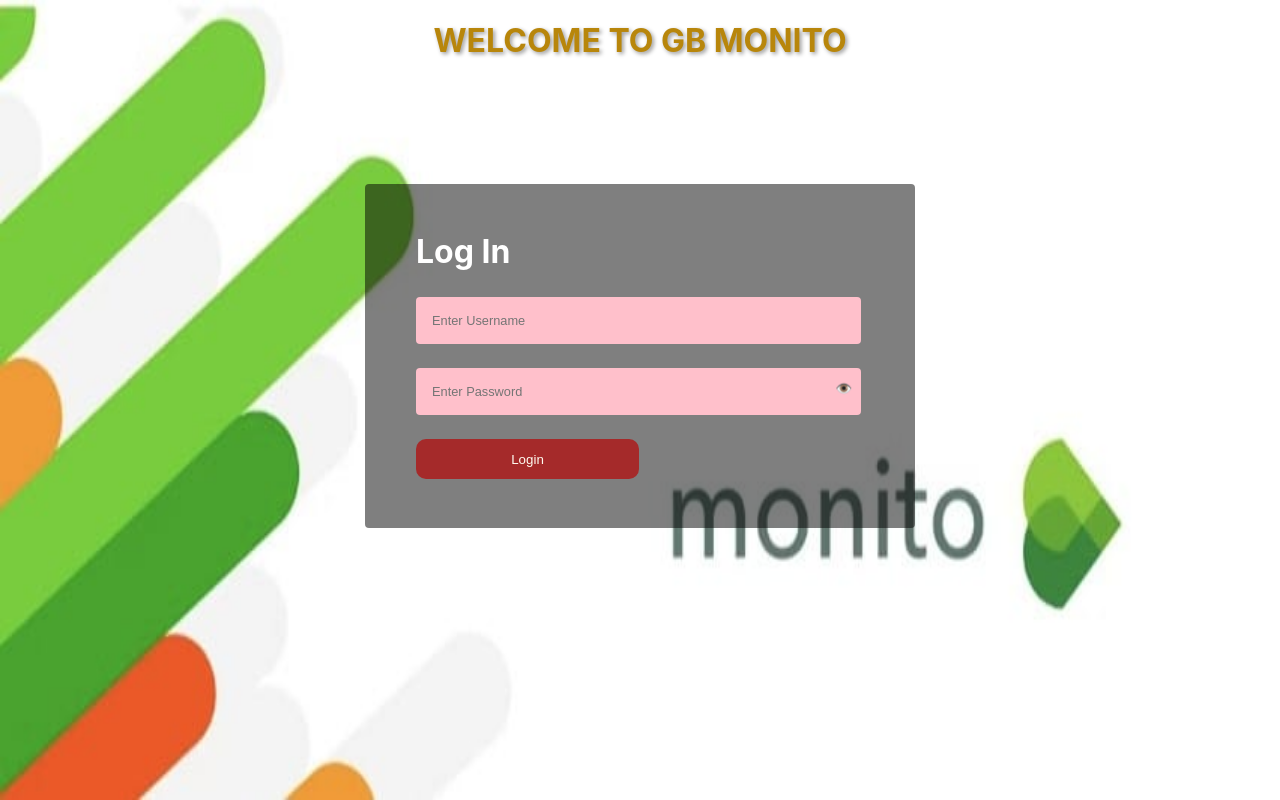
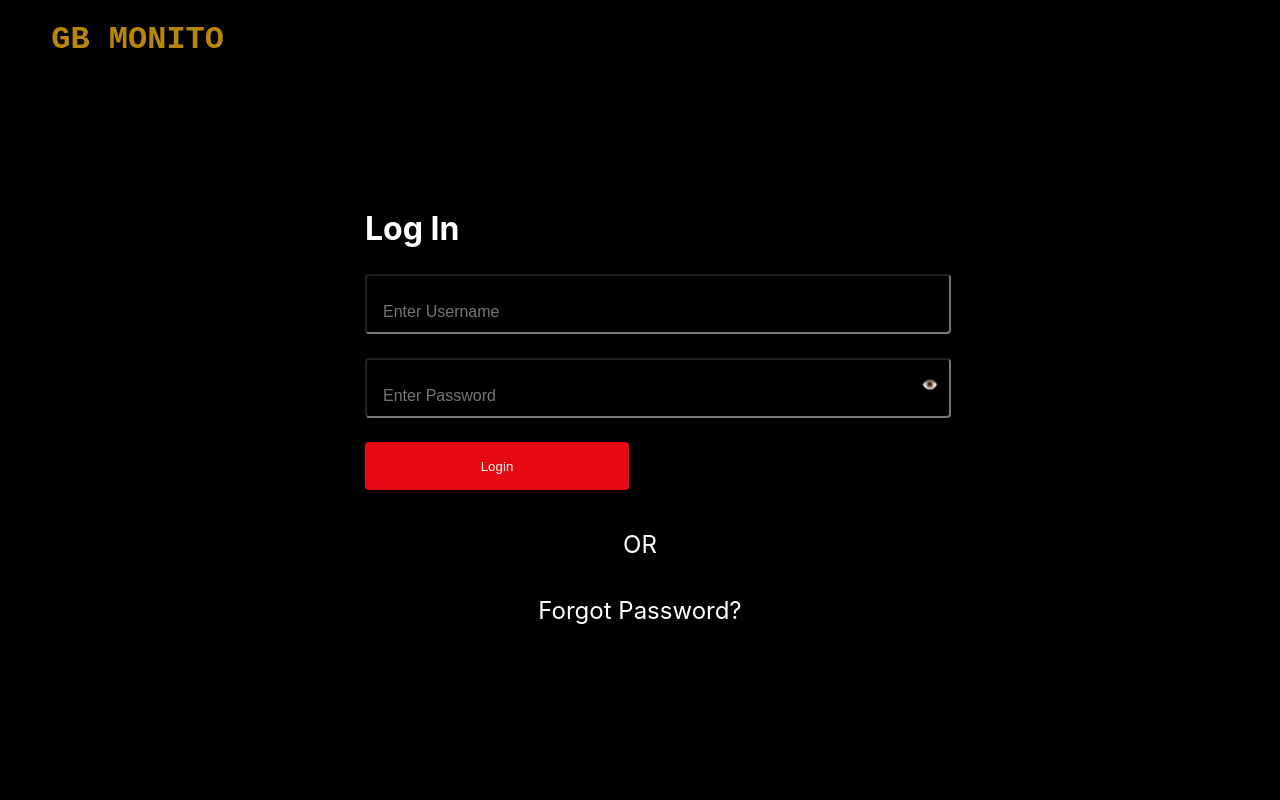
Before and after one commit to kunalsinghgaya/kunal-github, a React (Create React App) app: page / in a window 1280 px wide. Built offline with nearby package versions, Linux system fonts and the light colour scheme.

Commit message:
added second phase

```diff
--- a/src/App.css
+++ b/src/App.css
@@ -1,15 +1,18 @@
 .App {
   overflow-y: hidden;
   /* text-align: center; */
-  background-repeat: no-repeat;
+  /* background-repeat: no-repeat;
   background-image: url("./logo.jpg");
-  min-height: 100vh;
+
   background-position: center;
-  background-size: 100% 100vh;
-  @media  (max-width: 768px) {
-    background-image: url("./logo.jpg");
-    background-size: 133% 100vh;
-  }
+  background-size: 100% 100vh; */
+  /* @media  (max-width: 886px) { */
+    /* background-image: url("./logo.jpg");
+    background-size: 133% 100vh; */
+    background-color: rgb(0, 0, 0);
+    background-image: none;
+    min-height: 100vh;
+  /* } */
 }
 
 .form-css{
@@ -19,8 +22,8 @@
 }
 
 form{
-  padding: 21px 86px 49px 51px;
-  @media  (max-width: 768px) {
+  /* padding: 21px 86px 49px 51px; */
+  @media  (max-width: 886px) {
     padding: 21px 56px 49px 17px;
   }
 
@@ -57,12 +60,14 @@
 }
 
 h1{
-  text-align: center;
+  text-align: start;
   color: darkgoldenrod;
   font-size: 2rem;
   font-weight: bold;
   /* color: red; */
-  text-shadow: 2px 2px 4px rgba(0, 0, 0, 0.4);
+  text-shadow: 2px 2px 10px rgba(0, 0, 0, 0.6), -2px -2px 10px rgba(0, 0, 0, 0.6);
+  font-family: 'Courier New', Courier, monospace;
+  margin-left: 4%;
 }
 
 h2{
@@ -78,25 +83,34 @@
   background-color: rgba(0, 0, 0, 0.5);
   border-radius: 4px;
   width: 550px;
-  @media (max-width: 768px) {
-    width: 80%;
+  @media (max-width: 886px) {
+    width: 98%;
   }
 
 }
 
 input {
   width: 100%;
-  border: 1px rgba(34, 31, 31, 0.6);
-  color: black;
+  /* border: 0 transparent; */
+  color: wheat;
   outline: none;
-  padding: 1rem;
+  padding: 1.5rem 1rem 0.5rem 1rem;
   font-size: 0.8rem;
   border-radius: 4px;
-  background: pink;
+  background: transparent;
   outline: none;
   margin-bottom: 1.5rem;
+  line-height: 1.5;
+  /* color: inherit; */
+  appearance: none;
+  font-size: 1rem;
+}
 
+input:focus {
+  border-color: white;  /* Border color when input is focused */
+  box-shadow: 0 0 5px rgba(0, 188, 212, 0.6);  /* Optional: Add a subtle shadow to emphasize focus */
 }
+
 label {
   display: inline-block;
   font-size: 20px;
@@ -108,18 +122,18 @@
 }
 
 .button-css {
-  height: 5vh;
+  height: 6vh;
   text-align: center;
   margin-left: 0%;
   padding: 5px 10px;
-  background-color: brown;
+  background-color: rgb(229, 9, 20);
   color: floralwhite;
   cursor: pointer;
   border: none;
-  width: 54%;
-  border-radius: 10px;
-  @media (max-width: 768px) {
-    background-color: crimson;
+  width: 48%;
+  border-radius: 4px;
+  @media (max-width: 886px) {
+    background-color: rgb(229, 9, 20);
   }
 }
 
@@ -136,9 +150,10 @@
   width: 50%;
   text-align: start;
   color: black;
-  @media (max-width: 768px) {
+  @media (max-width: 886px) {
+    width: 85%;
   }
-  width: 73%;
+
 }
 
 .details-css {
--- a/src/App.js
+++ b/src/App.js
@@ -2,6 +2,12 @@
 import "./App.css";
 import React, { useState } from "react";
 import userA from "./userA.jpg";
+import Header from "./components/Header";
+import AccountOverview from "./components/AccountOverview";
+import AlertSection from "./components/AlertSection";
+import ActionsSection from "./components/ActionSection"
+import FooterMenu from "./components/FooterMenu";
+
 
 function App() {
   const users = [
@@ -40,9 +46,14 @@
   const [selectedUser, setSelectedUser] = useState(null);
   const [error, setError] = useState("");
   const [showPassword, setShowPassword] = useState(false);
+  const [showMore, setShowMorre] = useState(false);
 
   const togglePasswordVisibility = () => {
     setShowPassword((prevState) => !prevState);
+  };
+
+  const toggleShowMore = () => {
+    setShowMorre((prevState) => !prevState);
   };
 
   const handleChange = (e) => {
@@ -74,10 +85,11 @@
   };
 
   return (
+    <>
+    {!showMore ?
     <div className="App">
-
       <header className="App-header">
-        <h1>WELCOME TO GB MONITO</h1>
+        <h1>GB MONITO</h1>
       <div className="form-css" >
         <div className="box-css" style={{marginTop:"8%"}}>
           <form onSubmit={handleSubmit} >
@@ -99,7 +111,7 @@
                 style={{
                   position: "absolute",
                   right: "-29px",
-                  top: "12px",
+                  top: "18px",
                   border: "none",
                   background: "transparent",
                 }}
@@ -118,19 +130,37 @@
             <button type="submit" className="button-css">
               Login
             </button>
-          </form>
-          {error && (
+
+            <div  style={{
+                textAlign: "center",
+                color: "white",
+                fontFamily: 700,
+                fontSize: "1.5rem",
+                marginTop: "2.5rem"
+              }}>
+              <div style={{marginBottom: "0.5rem"}}>OR</div>
+              <br></br>
+
+              <span>Forgot Password?</span>
+
+            </div>
+
+            {error && (
             <p
               style={{
                 padding: "5px",
                 color: "red",
-                backgroundColor: "white",
+                // backgroundColor: "white",
                 borderRadius: "5px",
               }}
             >
               {error}
             </p>
           )}
+
+
+          </form>
+
 
           {/* Popup */}
           {selectedUser && (
@@ -181,6 +211,9 @@
                   <span>{selectedUser.doR}</span>
                 </React.Fragment>
               </div>
+              <div style={{display: "flex",
+                  justifyContent: "space-between", marginTop:
+                  "1rem"}}>
 
               <button
                 onClick={handleClosePopup}
@@ -192,15 +225,32 @@
                   border: "none",
                   borderRadius: "5px",
                   cursor: "pointer",
+                  width: "28%",
                 }}
               >
                 Close
               </button>
+              <button
+                onClick={toggleShowMore}
+                style={{
+                  marginTop: "10px",
+                  backgroundColor: "#FF0000",
+                  color: "#fff",
+                  padding: "10px 20px",
+                  border: "none",
+                  borderRadius: "5px",
+                  cursor: "pointer",
+                  width: "28%",
+                }}
+              >
+                More
+              </button>
+              </div>
             </div>
           )}
 
           {/* Overlay */}
-          {selectedUser && (
+          {/* {selectedUser && (
             <div
               style={{
                 position: "fixed",
@@ -213,12 +263,21 @@
               }}
               onClick={handleClosePopup}
             ></div>
-          )}
+          )} */}
         </div>
         </div>
       </header>
 
-    </div>
+    </div> :
+        <div>
+        <Header />
+        <AccountOverview />
+        <AlertSection />
+        <ActionsSection />
+        <FooterMenu />
+      </div>
+}
+    </>
   );
 }
 
--- /dev/null
+++ b/src/components/AccountOverview.js
@@ -0,0 +1,13 @@
+import React from "react";
+
+const AccountOverview = () => (
+  <div style={{ padding: "15px", backgroundColor: "#f0f4f8", }}>
+    <h2 style={{color: "GrayText"}} >Accounts</h2>
+    <div style={{ padding: "10px", backgroundColor: "#fff", borderRadius: "5px", textAlign: "center" }}>
+      <p>Savings Account</p>
+      <a href="#viewAll" style={{ color: "#007bff" }}>View All</a>
+    </div>
+  </div>
+);
+
+export default AccountOverview;
--- /dev/null
+++ b/src/components/ActionSection.js
@@ -0,0 +1,23 @@
+import React from "react";
+
+const actions = [
+  { name: "Bill Payments", icon: "🧾" },
+  { name: "Money Transfer", icon: "💰" },
+  { name: "Add Payee", icon: "➕" },
+  { name: "Scan & Pay", icon: "📲" },
+  { name: "Recharge", icon: "🔋" },
+  { name: "UPI Payment", icon: "💸" },
+];
+
+const ActionsSection = () => (
+  <div style={{ display: "grid", gridTemplateColumns: "repeat(3, 1fr)", gap: "10px", padding: "10px", marginBottom:"1rem" }}>
+    {actions.map((action) => (
+      <div key={action.name} style={{ textAlign: "center" }}>
+        <div style={{ fontSize: "30px", marginBottom: "5px" }}>{action.icon}</div>
+        <p>{action.name}</p>
+      </div>
+    ))}
+  </div>
+);
+
+export default ActionsSection;
--- /dev/null
+++ b/src/components/AlertSection.js
@@ -0,0 +1,10 @@
+import React from "react";
+
+const AlertSection = () => (
+  <div style={{ padding: "10px", backgroundColor: "#fff3cd", color: "#856404", textAlign: "center" }}>
+    <p>Password expiring on <strong>05/Feb/2025</strong></p>
+    <a href="#update" style={{ color: "#007bff" }}>Update Now</a>
+  </div>
+);
+
+export default AlertSection;
--- /dev/null
+++ b/src/components/FooterMenu.js
@@ -0,0 +1,11 @@
+import React from "react";
+
+const FooterMenu = () => (
+  <div style={{marginTop: "2rem", display: "flex", justifyContent: "space-around", backgroundColor: "#0056b3", color: "#fff", padding: "10px 0" }}>
+    <p>Pay</p>
+    <p>Save</p>
+    <p>Invest</p>
+  </div>
+);
+
+export default FooterMenu;
--- /dev/null
+++ b/src/components/Header.js
@@ -0,0 +1,9 @@
+import React from "react";
+
+const Header = () => (
+  <div style={{ backgroundColor: "#0056b3", padding: "10px", color: "white" }}>
+    <h1 style={{color: "white", margin: "0", fontSize: "18px" }}>Menu</h1>
+  </div>
+);
+
+export default Header;
```
